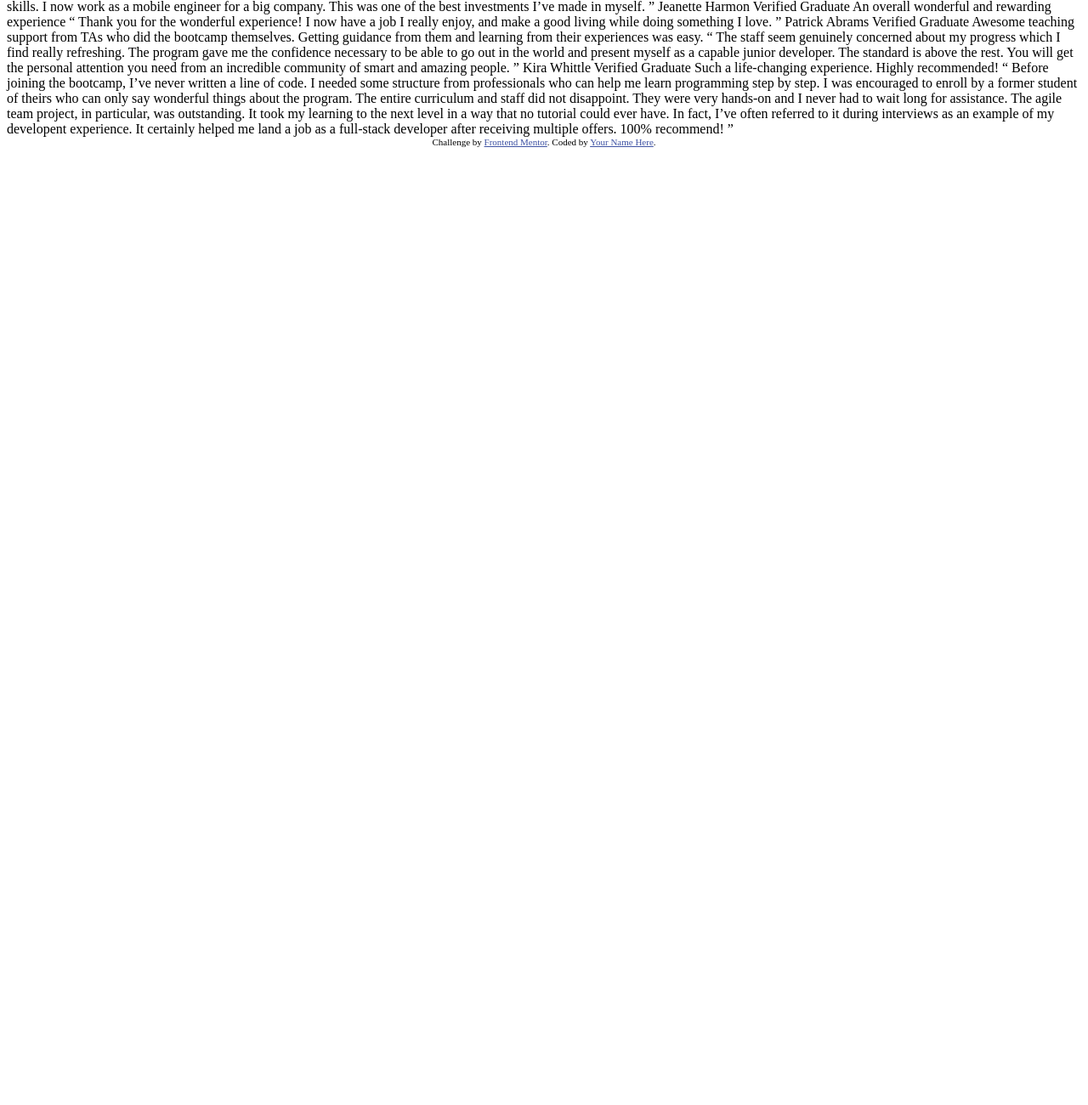
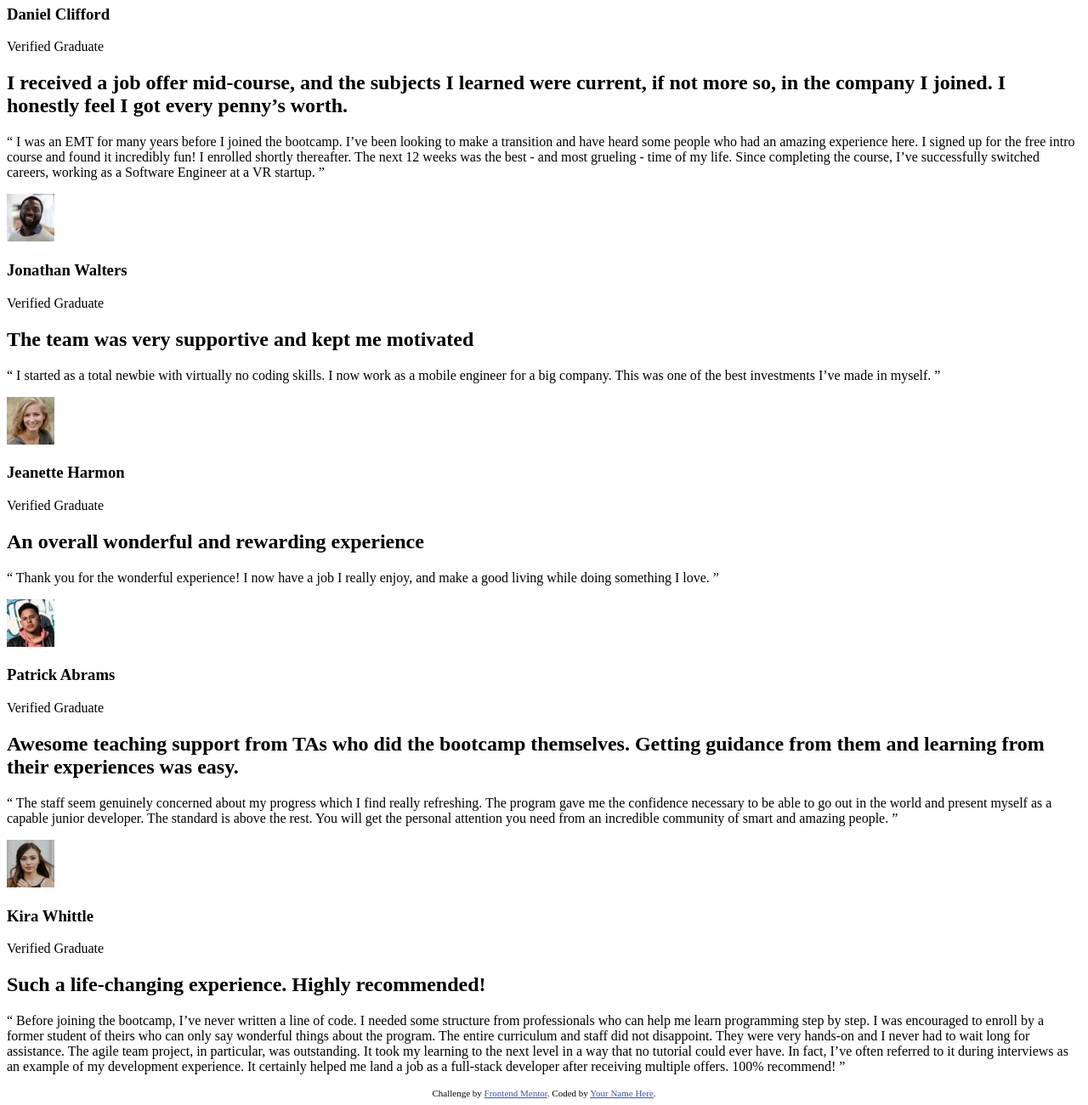
Before and after one commit to itunumide/testimonials-grid-section-main, a plain HTML site: page index.html in a window 1280 px wide. Shown: the part 81-1381 px from the top of the page at 85% size. Before the commit the page ends 800 px from the top, so only its background shows below. Drawn offline with Linux system fonts and the light colour scheme.

Commit message:
structured the html file

```diff
--- /dev/null
+++ b/index.css
@@ -0,0 +1,7 @@
+ .attribution {
+        font-size: 11px;
+        text-align: center;
+      }
+      .attribution a {
+        color: hsl(228, 45%, 44%);
+      }
--- a/index.html
+++ b/index.html
@@ -1,76 +1,171 @@
 <!DOCTYPE html>
 <html lang="en">
   <head>
-  <meta charset="UTF-8">
-  <meta name="viewport" content="width=device-width, initial-scale=1.0"> <!-- displays site properly based on user's device -->
+    <meta charset="UTF-8" />
+    <meta name="viewport" content="width=device-width, initial-scale=1.0" />
+    <!-- displays site properly based on user's device -->
 
-  <link rel="icon" type="image/png" sizes="32x32" href="./images/favicon-32x32.png">
+    <link
+      rel="icon"
+      type="image/png"
+      sizes="32x32"
+      href="./images/favicon-32x32.png"
+    />
 
     <title>Frontend Mentor | [Challenge Name Here]</title>
-
-  <!-- Feel free to remove these styles or customise in your own stylesheet 👍 -->
-  <style>
-    .attribution { font-size: 11px; text-align: center; }
-    .attribution a { color: hsl(228, 45%, 44%); }
-  </style>
+    <link rel="stylesheet" href="index.css" />
   </head>
   <body>
-  Daniel Clifford
-  Verified Graduate
+    <main class="testimonial-grid">
+      <!-- Daniel Clifford -->
+      <article class="testimonial card card--purple">
+        <div class="card__header">
+          <div class="card__avatar-wrapper">
+            <img
+              src="images/image-daniel.jpg"
+              alt="Daniel Clifford"
+              class="card__avatar"
+            />
+          </div>
+          <div class="card__user-info">
+            <h3 class="card__name">Daniel Clifford</h3>
+            <span class="card__status">Verified Graduate</span>
+          </div>
+        </div>
+        <h1 class="card__title">
+          I received a job offer mid-course, and the subjects I learned were
+          current, if not more so, in the company I joined. I honestly feel I
+          got every penny’s worth.
+        </h1>
+        <p class="card__quote">
+          “ I was an EMT for many years before I joined the bootcamp. I’ve been
+          looking to make a transition and have heard some people who had an
+          amazing experience here. I signed up for the free intro course and
+          found it incredibly fun! I enrolled shortly thereafter. The next 12
+          weeks was the best - and most grueling - time of my life. Since
+          completing the course, I’ve successfully switched careers, working as
+          a Software Engineer at a VR startup. ”
+        </p>
+      </article>
 
-  I received a job offer mid-course, and the subjects I learned were current, if not more so,
-  in the company I joined. I honestly feel I got every penny’s worth.
+      <!-- Jonathan Walters -->
+      <article class="testimonial card card--dark">
+        <div class="card__header">
+          <div class="card__avatar-wrapper">
+            <img
+              src="images/image-jonathan.jpg"
+              alt="Jonathan Walters"
+              class="card__avatar"
+            />
+          </div>
+          <div class="card__user-info">
+            <h3 class="card__name">Jonathan Walters</h3>
+            <span class="card__status">Verified Graduate</span>
+          </div>
+        </div>
+        <h1 class="card__title">
+          The team was very supportive and kept me motivated
+        </h1>
+        <p class="card__quote">
+          “ I started as a total newbie with virtually no coding skills. I now
+          work as a mobile engineer for a big company. This was one of the best
+          investments I’ve made in myself. ”
+        </p>
+      </article>
 
-  “ I was an EMT for many years before I joined the bootcamp. I’ve been looking to make a
-  transition and have heard some people who had an amazing experience here. I signed up
-  for the free intro course and found it incredibly fun! I enrolled shortly thereafter.
-  The next 12 weeks was the best - and most grueling - time of my life. Since completing
-  the course, I’ve successfully switched careers, working as a Software Engineer at a VR startup. ”
+      <!-- Jeanette Harmon -->
+      <article class="testimonial card card--white">
+        <div class="card__header">
+          <div class="card__avatar-wrapper">
+            <img
+              src="images/image-jeanette.jpg"
+              alt="Jeanette Harmon"
+              class="card__avatar"
+            />
+          </div>
+          <div class="card__user-info">
+            <h3 class="card__name">Jeanette Harmon</h3>
+            <span class="card__status">Verified Graduate</span>
+          </div>
+        </div>
+        <h1 class="card__title">
+          An overall wonderful and rewarding experience
+        </h1>
+        <p class="card__quote">
+          “ Thank you for the wonderful experience! I now have a job I really
+          enjoy, and make a good living while doing something I love. ”
+        </p>
+      </article>
 
-  Jonathan Walters
-  Verified Graduate
+      <!-- Patrick Abrams -->
+      <article class="testimonial card card--blue">
+        <div class="card__header">
+          <div class="card__avatar-wrapper">
+            <img
+              src="images/image-patrick.jpg"
+              alt="Patrick Abrams"
+              class="card__avatar"
+            />
+          </div>
+          <div class="card__user-info">
+            <h3 class="card__name">Patrick Abrams</h3>
+            <span class="card__status">Verified Graduate</span>
+          </div>
+        </div>
+        <h1 class="card__title">
+          Awesome teaching support from TAs who did the bootcamp themselves.
+          Getting guidance from them and learning from their experiences was
+          easy.
+        </h1>
+        <p class="card__quote">
+          “ The staff seem genuinely concerned about my progress which I find
+          really refreshing. The program gave me the confidence necessary to be
+          able to go out in the world and present myself as a capable junior
+          developer. The standard is above the rest. You will get the personal
+          attention you need from an incredible community of smart and amazing
+          people. ”
+        </p>
+      </article>
 
-  The team was very supportive and kept me motivated
-
-  “ I started as a total newbie with virtually no coding skills. I now work as a mobile engineer
-  for a big company. This was one of the best investments I’ve made in myself. ”
-
-  Jeanette Harmon
-  Verified Graduate
-
-  An overall wonderful and rewarding experience
-
-  “ Thank you for the wonderful experience! I now have a job I really enjoy, and make a good living
-  while doing something I love. ”
-
-  Patrick Abrams
-  Verified Graduate
-
-  Awesome teaching support from TAs who did the bootcamp themselves. Getting guidance from them and
-  learning from their experiences was easy.
-
-  “ The staff seem genuinely concerned about my progress which I find really refreshing. The program
-  gave me the confidence necessary to be able to go out in the world and present myself as a capable
-  junior developer. The standard is above the rest. You will get the personal attention you need from
-  an incredible community of smart and amazing people. ”
-
-  Kira Whittle
-  Verified Graduate
-
+      <!-- Kira Whittle -->
+      <article class="testimonial card card--white card--tall">
+        <div class="card__header">
+          <div class="card__avatar-wrapper">
+            <img
+              src="images/image-kira.jpg"
+              alt="Kira Whittle"
+              class="card__avatar"
+            />
+          </div>
+          <div class="card__user-info">
+            <h3 class="card__name">Kira Whittle</h3>
+            <span class="card__status">Verified Graduate</span>
+          </div>
+        </div>
+        <h1 class="card__title">
           Such a life-changing experience. Highly recommended!
-
-  “ Before joining the bootcamp, I’ve never written a line of code. I needed some structure from
-  professionals who can help me learn programming step by step. I was encouraged to enroll by a former
-  student of theirs who can only say wonderful things about the program. The entire curriculum and staff
-  did not disappoint. They were very hands-on and I never had to wait long for assistance. The agile team
-  project, in particular, was outstanding. It took my learning to the next level in a way that no tutorial
-  could ever have. In fact, I’ve often referred to it during interviews as an example of my developent
-  experience. It certainly helped me land a job as a full-stack developer after receiving multiple offers.
-  100% recommend! ”
+        </h1>
+        <p class="card__quote">
+          “ Before joining the bootcamp, I’ve never written a line of code. I
+          needed some structure from professionals who can help me learn
+          programming step by step. I was encouraged to enroll by a former
+          student of theirs who can only say wonderful things about the program.
+          The entire curriculum and staff did not disappoint. They were very
+          hands-on and I never had to wait long for assistance. The agile team
+          project, in particular, was outstanding. It took my learning to the
+          next level in a way that no tutorial could ever have. In fact, I’ve
+          often referred to it during interviews as an example of my development
+          experience. It certainly helped me land a job as a full-stack
+          developer after receiving multiple offers. 100% recommend! ”
+        </p>
+      </article>
+    </main>
 
     <div class="attribution">
-    Challenge by <a href="https://www.frontendmentor.io?ref=challenge" target="_blank">Frontend Mentor</a>.
-    Coded by <a href="#">Your Name Here</a>.
+      Challenge by
+      <a href="https://www.frontendmentor.io?ref=challenge" target="_blank"
+        >Frontend Mentor</a
+      >. Coded by <a href="#">Your Name Here</a>.
     </div>
   </body>
 </html>
```
Lines whose indentation alone changed are shown as unchanged.
